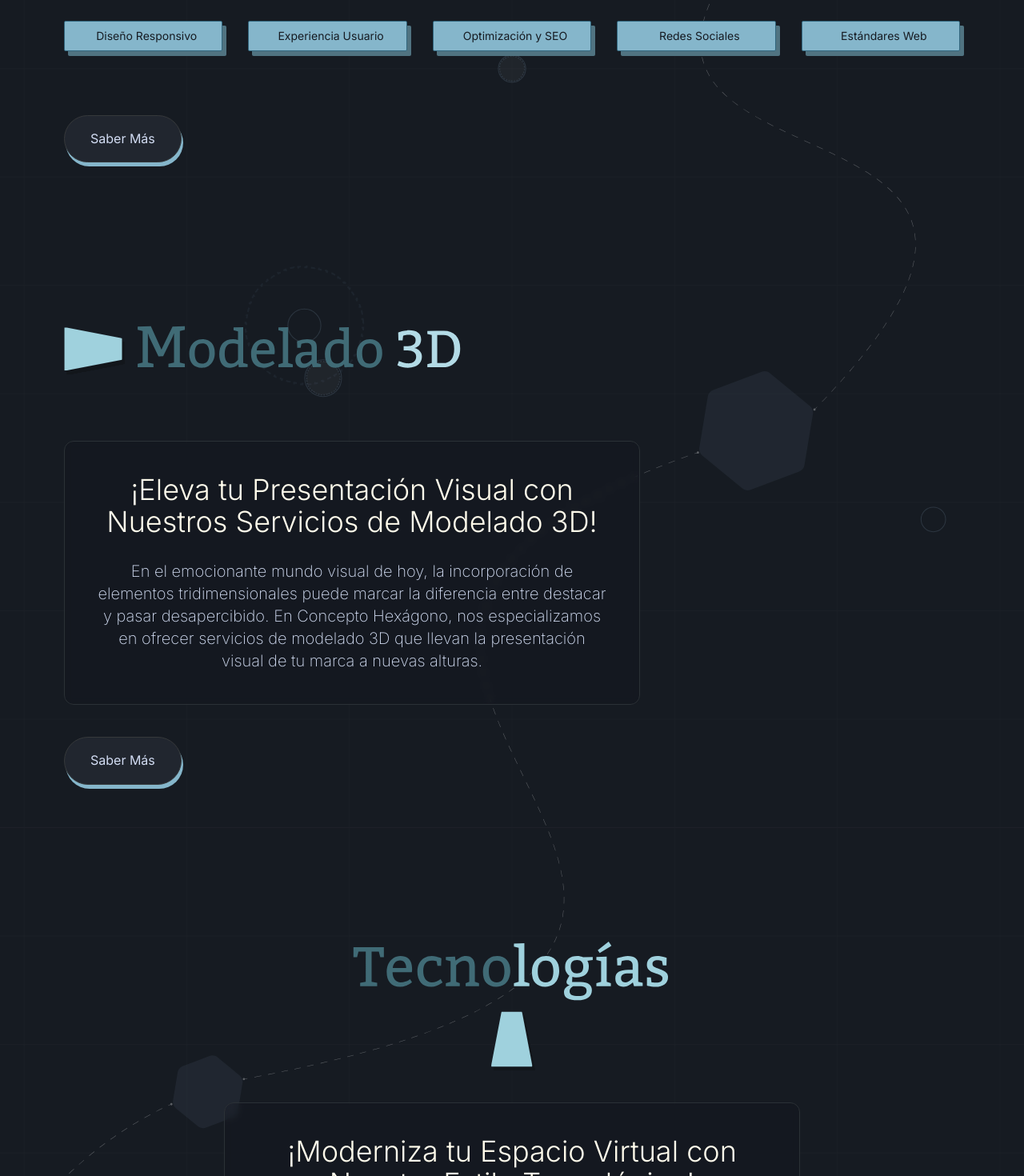
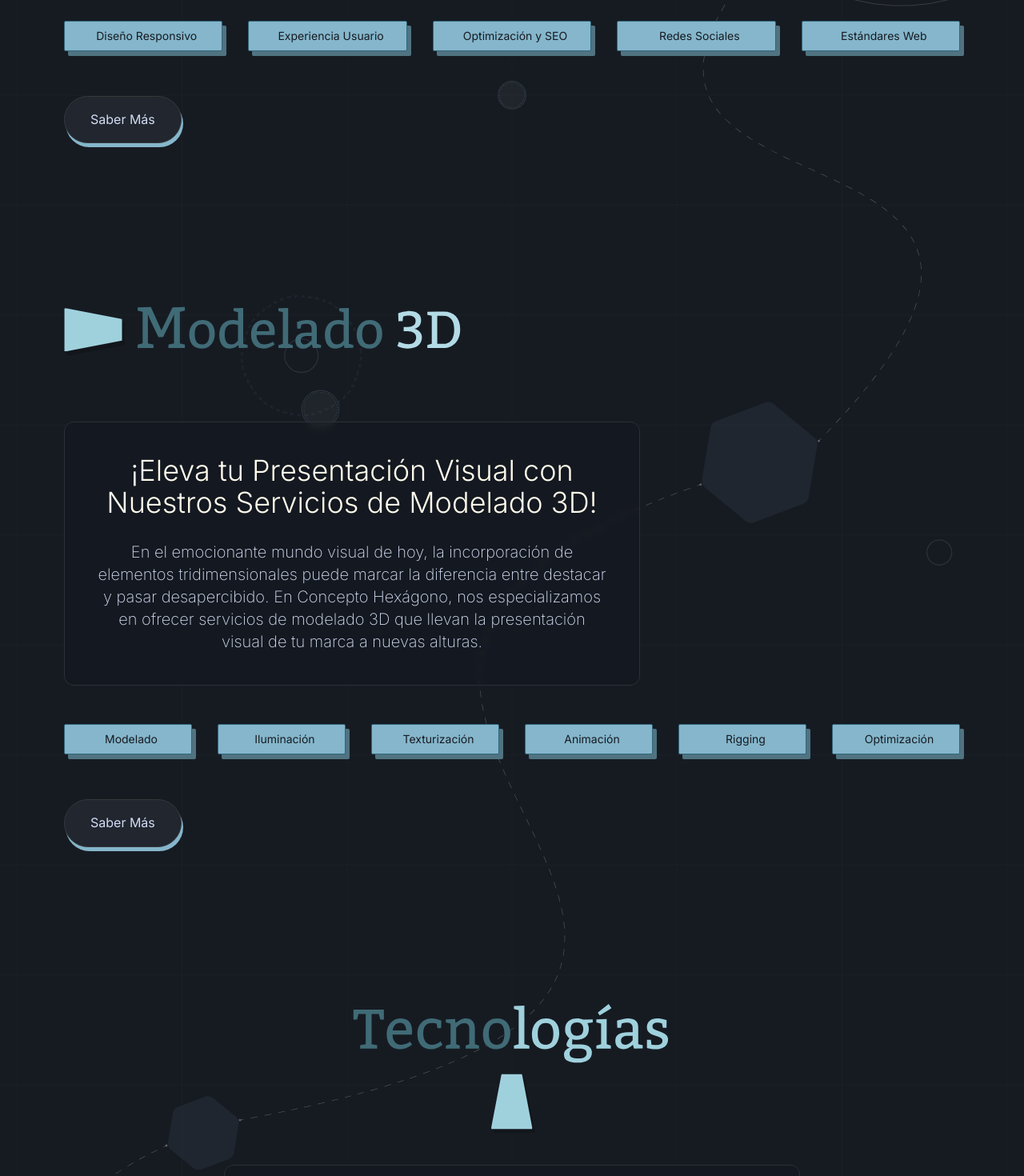
Before and after one commit to GRAMAPHENIA/hexagono, a Next.js app: page / in a window 1280 px wide. Shown: the part 2220-3690 px from the top of the page at 80% size. Built offline with nearby package versions, Linux system fonts and the light colour scheme.

Commit message:
fixs-plus-add

```diff
--- a/src/components/DesarrolloWeb.jsx
+++ b/src/components/DesarrolloWeb.jsx
@@ -109,7 +109,7 @@ const DesarrolloWeb = () => {
             </div>
           ))}
         </section>
-        <div className="flex justify-center lg:justify-start my-20">
+        <div className="flex justify-center lg:justify-start my-14">
           <button
             onClick={openModal}
             className="col-span-5 flex justify-center items-center text-[var(--font-light)] bg-[var(--gradient-end)] px-8 py-4 rounded-full sombra-light border border-[var(--card-light)]"
@@ -119,12 +119,12 @@ const DesarrolloWeb = () => {
           <ModalWeb isOpen={isModalOpen} onClose={closeModal}>
             {/* Aca se escribe el contenido que se ve en el children */}
 
-            <h1 className="text-2xl mt-32 lg:mt-14 lg:text-7xl text-amber-100 p-2 lg:p-8 text-center font-black">
+            <h2 className="text-2xl mt-32 lg:mt-14 lg:text-7xl text-amber-100 p-2 lg:p-8 text-center font-black">
               <span className="text-amber-200">Desarrollo Web:</span> Elementos
               Clave para una Página Exitosa
               <span className="text-amber-200">.</span>
-            </h1>
-            <p className="text-[var(--font-semi-light)] text-center font-extralight p-8 lg:p-16 italic antialiased">
+            </h2>
+            <p className="text-[var(--font-semi-light)] text-center font-extralight p-8 lg:p-14 italic antialiased">
               &quot;Al incorporar estos elementos en el desarrollo de tu página
               web, no solo estás construyendo una plataforma visualmente
               atractiva, sino también una herramienta efectiva para atraer,
@@ -134,13 +134,13 @@ const DesarrolloWeb = () => {
             <ul className="text-center lg:text-left">
               {modalweb.map(({ titulo, descripcion }) => (
                 <li
-                  className="px-8 text-left lg:px-32 mb-10 text-2xl"
+                  className="px-8 text-left lg:px-32 mb-14 text-2xl"
                   key={titulo}
                 >
-                  <h1 className="mb-4 underline underline-offset-4 decoration-[var(--font-semi-light)] text-amber-50 font-extrabold">
+                  <h2 className="mb-4 underline underline-offset-4 decoration-[var(--font-semi-light)] text-amber-50 font-extrabold">
                     {titulo}
-                  </h1>
-                  <p className="pb-10 text-lg font-extralight antialiased">
+                  </h2>
+                  <p className="pb-14 text-lg font-extralight antialiased">
                     {descripcion}
                   </p>
                 </li>
--- a/src/components/Modelado3D.jsx
+++ b/src/components/Modelado3D.jsx
@@ -6,6 +6,26 @@ import Image from "next/image";
 import Modal3D from "@/components/Modal3D.jsx";
 
 const Modelado3D = () => {
+  const metodos = [
+    {
+      titulo: "Modelado",
+    },
+    {
+      titulo: "Iluminación",
+    },
+    {
+      titulo: "Texturización",
+    },
+    {
+      titulo: "Animación",
+    },
+    {
+      titulo: "Rigging",
+    },
+    {
+      titulo: "Optimización",
+    },
+  ];
   const modal3d = [
     {
       titulo: "Técnica de Modelado 3D",
@@ -81,7 +101,17 @@ const Modelado3D = () => {
             marca a nuevas alturas.
           </p>
         </figure>
-        <div className="flex justify-center lg:justify-start mb-20">
+        <section className="grid grid-cols-2 lg:grid-cols-6 justify-center gap-8 pt-2 mb-14">
+          {metodos.map(({ titulo }, index) => (
+            <div
+              className="text-[var(--dark)] lg:col-span-1 flex justify-center items-center bg-[var(--font-semi-light)] p-2 py-2 rounded-sm sombra-inactiva border border-[var(--border-card-dark)]"
+              key={index}
+            >
+              <h2 className="text-sm text-sm:ml-48 ml-2">{titulo}</h2>
+            </div>
+          ))}
+        </section>
+        <div className="flex justify-center lg:justify-start mb-14">
           <button
             onClick={openModal}
             className="col-span-5 flex justify-center items-center text-[var(--font-light)] bg-[var(--gradient-end)] px-8 py-4 rounded-full sombra-light border border-[var(--card-light)]"
--- a/src/components/Tecnologias.jsx
+++ b/src/components/Tecnologias.jsx
@@ -113,7 +113,7 @@ const Tecnologias = () => {
             className="text-[var(--dark)] lg:col-span-1 flex justify-center items-center bg-[var(--font-semi-light)] p-2 py-2 rounded-sm sombra-inactiva border border-[var(--border-card-dark)]"
             key={index}
           >
-            <h1 className="text-sm text-sm:ml-48 ml-2">{titulo}</h1>
+            <h2 className="text-sm text-sm:ml-48 ml-2">{titulo}</h2>
           </div>
         ))}
       </section>
```
